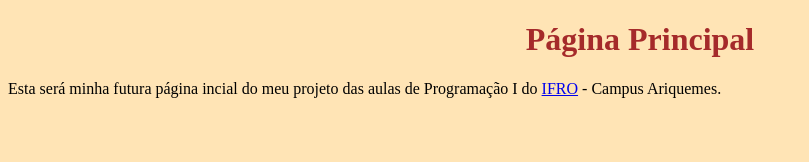
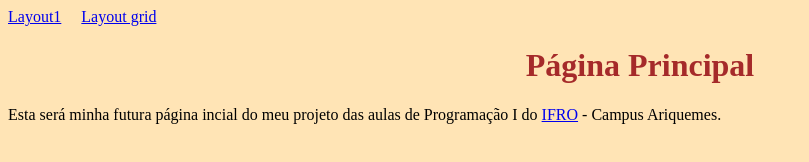
Before and after one commit to marcos-faino/aulasProgI2026, a plain HTML site: page index.html in a window 1280 px wide. Shown: the whole page, without its empty margins (0-809 px from the left). Drawn offline with Linux system fonts and the light colour scheme.

Commit message:
links adicionados no index

```diff
--- a/index.html
+++ b/index.html
@@ -6,6 +6,9 @@
     <title>Meu projeto HTML</title>
 </head>
 <body style="background-color: moccasin;">
+    <a href="exemplo_layout/layout1.html">Layout1</a>
+    &nbsp;&nbsp;&nbsp;
+    <a href="exemplo_layout_grid/layout2.html">Layout grid</a>
     <h1 style="text-align:center; color:brown">
         Página Principal
     </h1>
```
